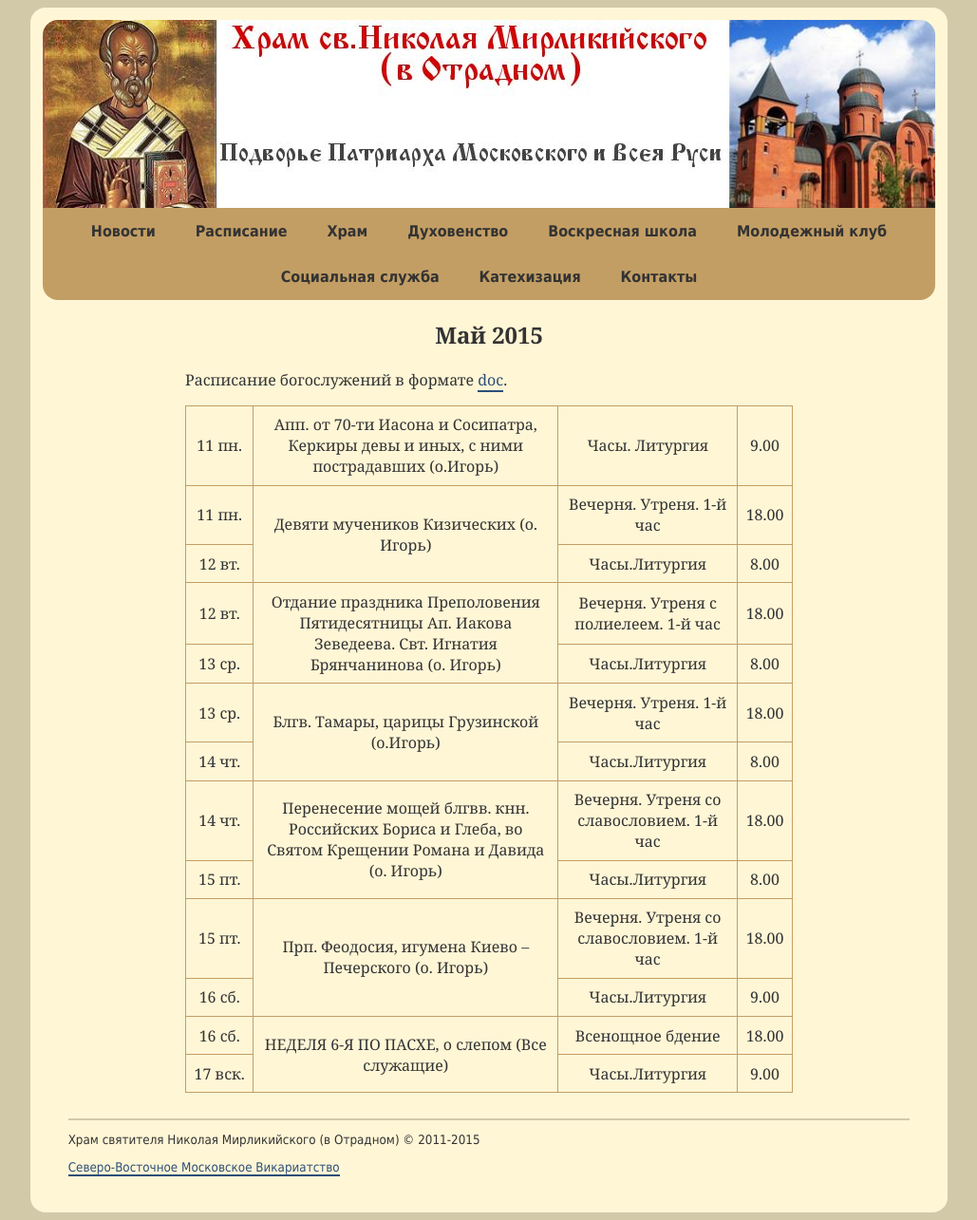
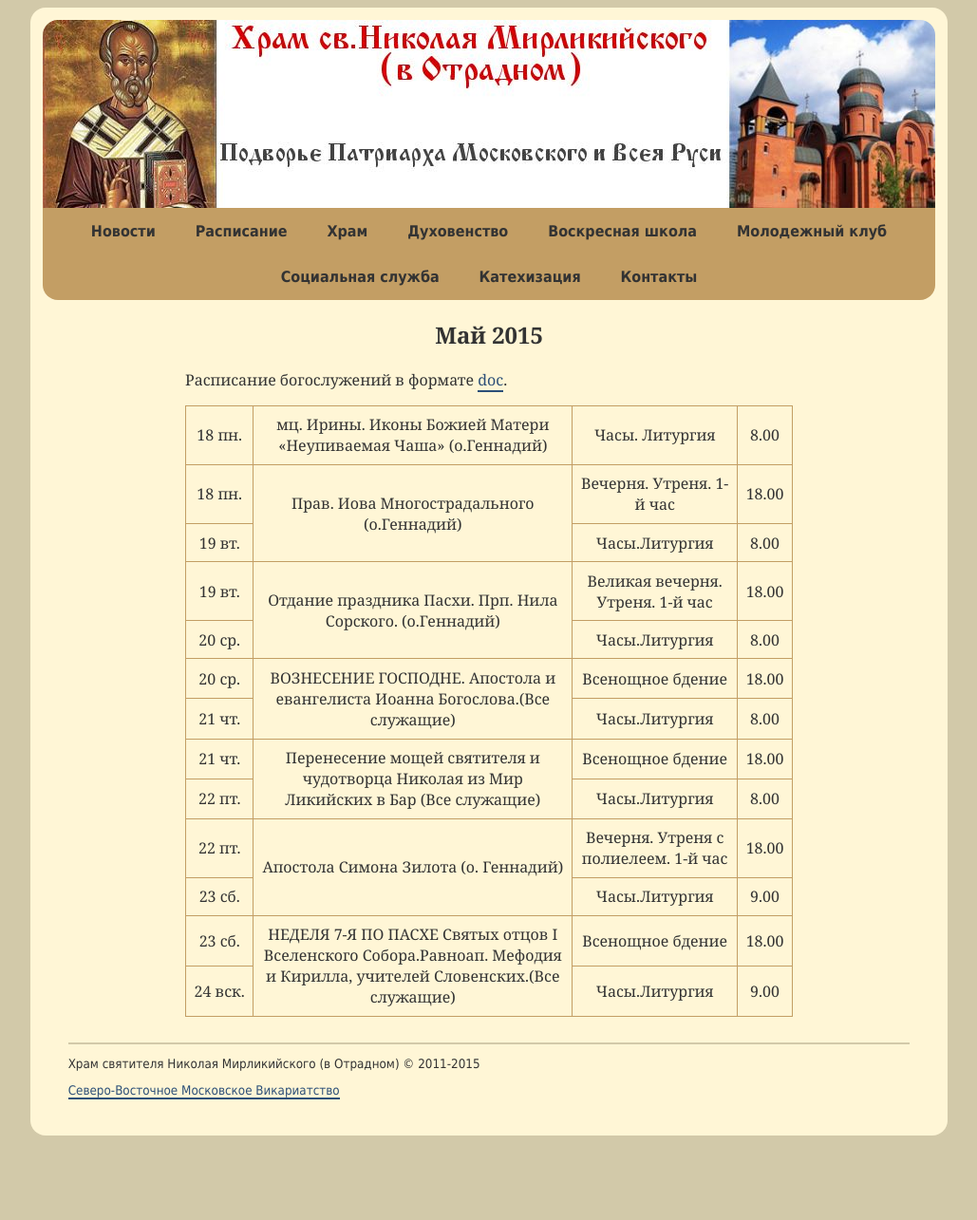
Before and after one commit to hramotradnoe/hramotradnoe.github.io, a Jekyll site: the page built from schedule/index.html, in a window 1280 px wide. Shown: the whole page at 95% size, without its empty margins (125-1154 px from the left). Built offline with Jekyll 4.4.1, drawn with Linux system fonts in a browser that asks for light colours; Markdown is read by kramdown in place of the engine named in the settings; after the commit the page ends 1204 px from its top, so only the background shows below that.

Commit message:
обновлено расписание на май

```diff
--- a/_data/schedule.yml
+++ b/_data/schedule.yml
@@ -1,56 +1,56 @@
 period: Май 2015
 link: https://docs.google.com/document/d/1_AY-_QHe8g8jIL_658jXUBTbY1ISJEbWjZa6nQJsNtQ/edit
 timetable:
- - description : "Апп. от 70-ти Иасона и Сосипатра, Керкиры девы и иных, с ними пострадавших (о.Игорь)"
+ - description : "мц. Ирины. Иконы Божией Матери «Неупиваемая Чаша» (о.Геннадий)"
    services    :
-      - day   : 11&nbsp;пн.
-        time  : '9.00'
+      - day   : 18&nbsp;пн.
+        time  : '8.00'
         title : "Часы. Литургия"
- - description : "Девяти мучеников Кизических (о. Игорь)"
+ - description : "Прав. Иова Многострадального (о.Геннадий)"
    services    :
-      - day   : 11&nbsp;пн.
+      - day   : 18&nbsp;пн.
         time  : '18.00'
         title : "Вечерня. Утреня. 1-й час"
-      - day   : 12&nbsp;вт.
+      - day   : 19&nbsp;вт.
         time  : '8.00'
         title : "Часы.Литургия"
- - description : "Отдание праздника Преполовения Пятидесятницы Ап. Иакова Зеведеева. Свт. Игнатия Брянчанинова (о. Игорь)"
+ - description : "Отдание праздника Пасхи. Прп. Нила Сорского. (о.Геннадий)"
    services    :
-      - day   : 12&nbsp;вт.
+      - day   : 19&nbsp;вт.
+        time  : '18.00'
+        title : "Великая вечерня. Утреня. 1-й час"
+      - day   : 20&nbsp;ср.
+        time  : '8.00'
+        title : "Часы.Литургия"
+ - description : "ВОЗНЕСЕНИЕ ГОСПОДНЕ. Апостола и евангелиста Иоанна Богослова.(Все служащие)"
+   services    :
+      - day   : 20&nbsp;ср.
+        time  : '18.00'
+        title : "Всенощное бдение"
+      - day   : 21&nbsp;чт.
+        time  : '8.00'
+        title : "Часы.Литургия"
+ - description : "Перенесение мощей святителя и чудотворца Николая из Мир Ликийских в Бар (Все служащие)"
+   services    :
+      - day   : 21&nbsp;чт.
+        time  : '18.00'
+        title : "Всенощное бдение"
+      - day   : 22&nbsp;пт.
+        time  : '8.00'
+        title : "Часы.Литургия"
+ - description : "Апостола Симона Зилота (о. Геннадий)"
+   services    :
+      - day   : 22&nbsp;пт.
         time  : '18.00'
         title : "Вечерня. Утреня с полиелеем. 1-й час"
-      - day   : 13&nbsp;ср.
-        time  : '8.00'
-        title : "Часы.Литургия"
- - description : "Блгв. Тамары, царицы Грузинской (о.Игорь)"
-   services    :
-      - day   : 13&nbsp;ср.
-        time  : '18.00'
-        title : "Вечерня. Утреня. 1-й час"
-      - day   : 14&nbsp;чт.
-        time  : '8.00'
-        title : "Часы.Литургия"
- - description : "Перенесение мощей блгвв. кнн. Российских Бориса и Глеба, во Святом Крещении Романа и Давида (о. Игорь)"
-   services    :
-      - day   : 14&nbsp;чт.
-        time  : '18.00'
-        title : "Вечерня. Утреня со славословием. 1-й час"
-      - day   : 15&nbsp;пт.
-        time  : '8.00'
-        title : "Часы.Литургия"
- - description : "Прп. Феодосия, игумена Киево – Печерского (о. Игорь)"
-   services    :
-      - day   : 15&nbsp;пт.
-        time  : '18.00'
-        title : "Вечерня. Утреня со славословием. 1-й час"
-      - day   : 16&nbsp;сб.
+      - day   : 23&nbsp;сб.
         time  : '9.00'
         title : "Часы.Литургия"
- - description : "НЕДЕЛЯ 6-Я ПО ПАСХЕ, о слепом (Все служащие)"
+ - description : "НЕДЕЛЯ 7-Я ПО ПАСХЕ Святых отцов I Вселенского Собора.Равноап. Мефодия и Кирилла, учителей Словенских.(Все служащие)"
    services    :
-      - day   : 16&nbsp;сб.
+      - day   : 23&nbsp;сб.
         time  : '18.00'
         title : "Всенощное бдение"
-      - day   : 17&nbsp;вск.
+      - day   : 24&nbsp;вск.
         time  : '9.00'
         title : "Часы.Литургия"
```
